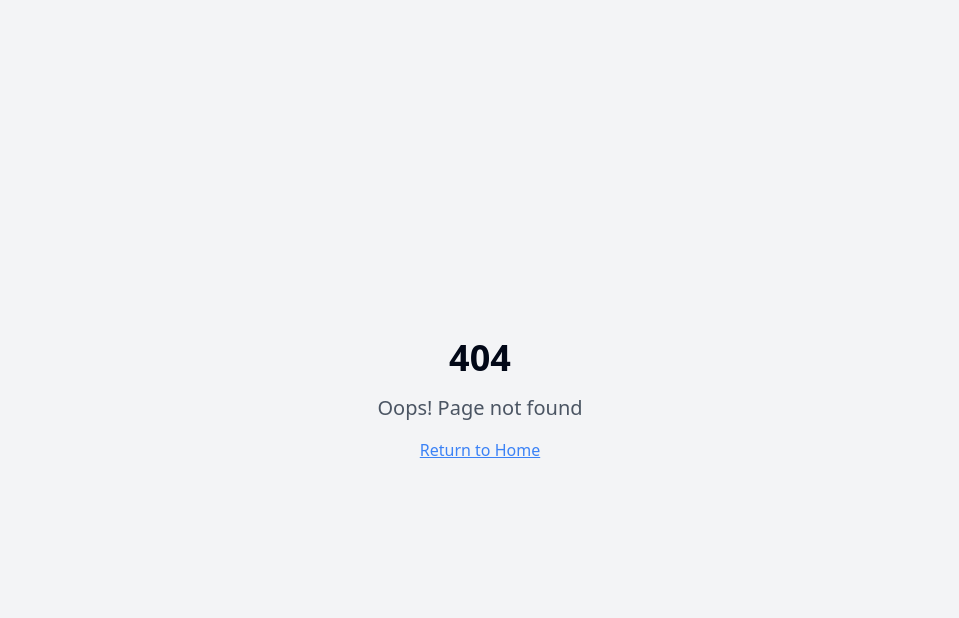
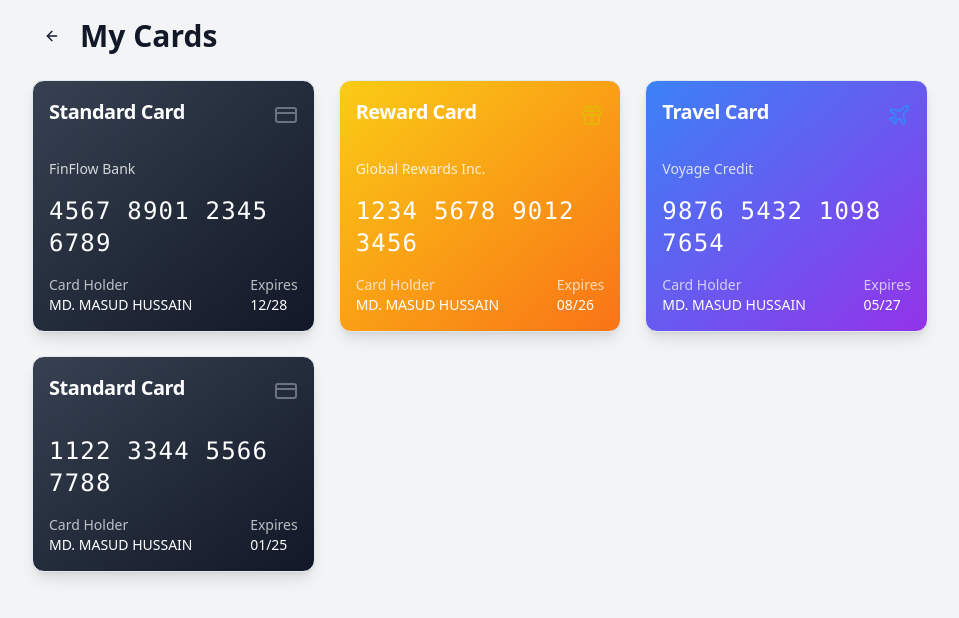
Before and after one commit to mdmasudhussain05-ctrl/Fin-Flow, a React (Vite) app: page /cards in a window 1280 px wide. Before the commit this address had no page. Shown: the top 618 px of the page, without its empty margins (160-1119 px from the left). Built offline with nearby package versions, Linux system fonts and the light colour scheme.

Commit message:
[dyad] wrote 6 file(s)

```diff
--- a/src/App.tsx
+++ b/src/App.tsx
@@ -5,6 +5,7 @@ import { QueryClient, QueryClientProvider } from "@tanstack/react-query";
 import { BrowserRouter, Routes, Route } from "react-router-dom";
 import Index from "./pages/Index";
 import NotFound from "./pages/NotFound";
+import CardsPage from "./pages/CardsPage"; // Import the new CardsPage
 
 const queryClient = new QueryClient();
 
@@ -16,6 +17,7 @@ const App = () => (
       <BrowserRouter>
         <Routes>
           <Route path="/" element={<Index />} />
+          <Route path="/cards" element={<CardsPage />} /> {/* Add the new route */}
           {/* ADD ALL CUSTOM ROUTES ABOVE THE CATCH-ALL "*" ROUTE */}
           <Route path="*" element={<NotFound />} />
         </Routes>
--- /dev/null
+++ b/src/components/CardItem.tsx
@@ -0,0 +1,73 @@
+"use client";
+
+import React from "react";
+import { Card, CardContent, CardHeader, CardTitle } from "@/components/ui/card";
+import { CreditCard, Plane, Gift } from "lucide-react";
+import { cn } from "@/lib/utils";
+
+interface CardItemProps {
+  type: "Reward" | "Travel" | "Standard";
+  bankName?: string;
+  cardNumber: string;
+  cardHolder: string;
+  expiryDate: string;
+  className?: string;
+}
+
+const CardItem: React.FC<CardItemProps> = ({
+  type,
+  bankName,
+  cardNumber,
+  cardHolder,
+  expiryDate,
+  className,
+}) => {
+  const getCardIcon = () => {
+    switch (type) {
+      case "Reward":
+        return <Gift className="h-6 w-6 text-yellow-500" />;
+      case "Travel":
+        return <Plane className="h-6 w-6 text-blue-500" />;
+      case "Standard":
+      default:
+        return <CreditCard className="h-6 w-6 text-gray-500" />;
+    }
+  };
+
+  const getCardGradient = () => {
+    switch (type) {
+      case "Reward":
+        return "bg-gradient-to-br from-yellow-400 to-orange-500";
+      case "Travel":
+        return "bg-gradient-to-br from-blue-500 to-purple-600";
+      case "Standard":
+      default:
+        return "bg-gradient-to-br from-gray-700 to-gray-900";
+    }
+  };
+
+  return (
+    <Card className={cn("w-full max-w-sm shadow-lg rounded-xl overflow-hidden", getCardGradient(), className)}>
+      <CardHeader className="flex flex-row items-center justify-between p-4">
+        <CardTitle className="text-white text-xl font-bold">{type} Card</CardTitle>
+        {getCardIcon()}
+      </CardHeader>
+      <CardContent className="p-4 text-white space-y-4">
+        {bankName && <p className="text-sm opacity-80">{bankName}</p>}
+        <p className="font-mono text-2xl tracking-wider">{cardNumber.replace(/(.{4})/g, '$1 ').trim()}</p>
+        <div className="flex justify-between text-sm">
+          <div>
+            <p className="opacity-70">Card Holder</p>
+            <p className="uppercase font-medium">{cardHolder}</p>
+          </div>
+          <div>
+            <p className="opacity-70">Expires</p>
+            <p className="font-medium">{expiryDate}</p>
+          </div>
+        </div>
+      </CardContent>
+    </Card>
+  );
+};
+
+export default CardItem;
--- /dev/null
+++ b/src/components/ThemeProvider.tsx
@@ -0,0 +1,9 @@
+"use client";
+
+import * as React from "react";
+import { ThemeProvider as NextThemesProvider } from "next-themes";
+import { type ThemeProviderProps } from "next-themes/dist/types";
+
+export function ThemeProvider({ children, ...props }: ThemeProviderProps) {
+  return <NextThemesProvider {...props}>{children}</NextThemesProvider>;
+}
--- a/src/main.tsx
+++ b/src/main.tsx
@@ -1,5 +1,10 @@
 import { createRoot } from "react-dom/client";
 import App from "./App.tsx";
 import "./globals.css";
+import { ThemeProvider } from "./components/ThemeProvider.tsx";
 
-createRoot(document.getElementById("root")!).render(<App />);
+createRoot(document.getElementById("root")!).render(
+  <ThemeProvider defaultTheme="dark" storageKey="vite-ui-theme">
+    <App />
+  </ThemeProvider>
+);
--- /dev/null
+++ b/src/pages/CardsPage.tsx
@@ -0,0 +1,56 @@
+"use client";
+
+import React from "react";
+import CardItem from "@/components/CardItem";
+import { Link } from "react-router-dom";
+import { Button } from "@/components/ui/button";
+import { ArrowLeft } from "lucide-react";
+
+const CardsPage = () => {
+  return (
+    <div className="min-h-screen p-4 bg-gray-100 dark:bg-gray-900 text-gray-900 dark:text-gray-100">
+      <div className="max-w-4xl mx-auto">
+        <div className="flex items-center mb-6">
+          <Button variant="ghost" size="icon" asChild>
+            <Link to="/">
+              <ArrowLeft className="h-5 w-5" />
+            </Link>
+          </Button>
+          <h1 className="text-3xl font-bold ml-2">My Cards</h1>
+        </div>
+
+        <div className="grid grid-cols-1 md:grid-cols-2 lg:grid-cols-3 gap-6">
+          <CardItem
+            type="Standard"
+            bankName="FinFlow Bank"
+            cardNumber="4567890123456789"
+            cardHolder="Md. Masud Hussain"
+            expiryDate="12/28"
+          />
+          <CardItem
+            type="Reward"
+            bankName="Global Rewards Inc."
+            cardNumber="1234567890123456"
+            cardHolder="Md. Masud Hussain"
+            expiryDate="08/26"
+          />
+          <CardItem
+            type="Travel"
+            bankName="Voyage Credit"
+            cardNumber="9876543210987654"
+            cardHolder="Md. Masud Hussain"
+            expiryDate="05/27"
+          />
+          <CardItem
+            type="Standard"
+            cardNumber="1122334455667788"
+            cardHolder="Md. Masud Hussain"
+            expiryDate="01/25"
+          />
+        </div>
+      </div>
+    </div>
+  );
+};
+
+export default CardsPage;
--- a/src/pages/Index.tsx
+++ b/src/pages/Index.tsx
@@ -1,10 +1,15 @@
 import React from "react";
+import { Link } from "react-router-dom";
+import { Button } from "@/components/ui/button";
 
 const Index = () => {
   return (
-    <div className="min-h-screen flex flex-col items-center justify-center bg-gray-100 dark:bg-gray-900 text-gray-900 dark:text-gray-100">
+    <div className="min-h-screen flex flex-col items-center justify-center bg-gray-100 dark:bg-gray-900 text-gray-900 dark:text-gray-100 p-4">
       <h1 className="text-5xl font-bold mb-2">FinFlow</h1>
-      <p className="text-lg">Made by Md. Masud Hussan</p>
+      <p className="text-lg mb-8">Made by Md. Masud Hussain</p>
+      <Button asChild>
+        <Link to="/cards">View My Cards</Link>
+      </Button>
     </div>
   );
 };
```
